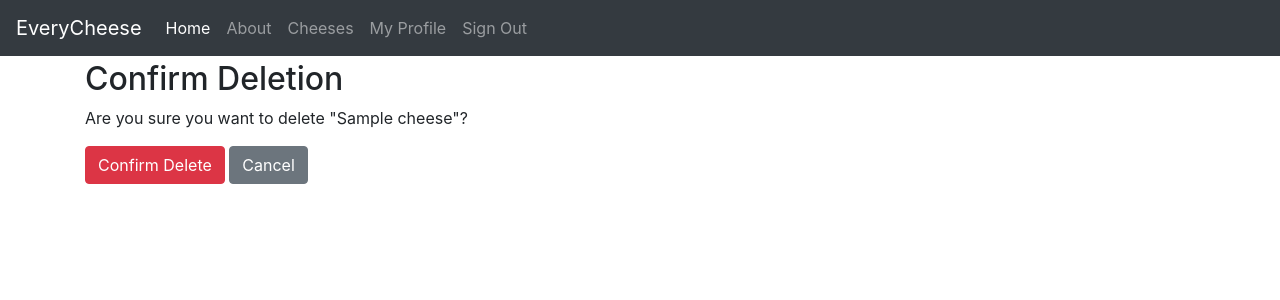
After one commit to ShivaniAle/everycheese, a Django app: a page that uses everycheese/templates/cheeses/cheese_confirm_delete.html in a window 1280 px wide. The commit adds this page. Shown: the top 300 px of the page. Run offline with Django 3.2, Linux system fonts and the light colour scheme; a user stored in the database is signed in; tables that the repository leaves empty hold one stand-in row (values such as "Sample post"); some libraries are stand-ins or nearby versions.

Commit message:
Add delete button to delete the cheeses

```diff
--- a/config/urls.py
+++ b/config/urls.py
@@ -4,6 +4,14 @@ from django.conf.urls.static import static
 from django.contrib import admin
 from django.views.generic import TemplateView
 from django.views import defaults as default_views
+from everycheese.cheeses.views import (
+    CheeseCreateView,
+    CheeseUpdateView,
+    CheeseDetailView,
+    CheeseListView,
+    CheeseDeleteView,
+)
+
 
 urlpatterns = [
     path(
--- a/everycheese/cheeses/urls.py
+++ b/everycheese/cheeses/urls.py
@@ -2,9 +2,11 @@ from django.urls import path
 
 from . import views
 
+
 app_name = "cheeses"
 
 urlpatterns = [
+
     path(
         route='add/',
         view=views.CheeseCreateView.as_view(),
@@ -25,6 +27,11 @@ urlpatterns = [
         view=views.CheeseListView.as_view(),
         name='list'
     ),
+     path(
+        route='<slug:slug>/delete/',
+        view=views.CheeseDeleteView.as_view(),
+        name='delete'
+    ),
 
 
 ]
--- a/everycheese/cheeses/views.py
+++ b/everycheese/cheeses/views.py
@@ -2,8 +2,10 @@ from django.shortcuts import render
 from django.urls import reverse
 from django.views.generic import (ListView, DetailView, CreateView, UpdateView)
 from django.views.generic.edit import CreateView
+from django.views.generic.edit import DeleteView
 from django.contrib.auth.mixins import LoginRequiredMixin
-
+from django.urls import reverse_lazy
+from everycheese.cheeses.models import Cheese
 
 from .models import Cheese
 
@@ -13,6 +15,12 @@ class CheeseListView(ListView):
 class CheeseDetailView(DetailView):
     model = Cheese
     context_object_name = 'cheese'
+
+class CheeseDeleteView(LoginRequiredMixin, DeleteView):
+    model = Cheese
+    success_url = reverse_lazy('cheeses:list')
+
+
 class CheeseCreateView(LoginRequiredMixin, CreateView):
     model = Cheese
     fields = [ 'name','description','firmness','country_of_origin',]
--- /dev/null
+++ b/everycheese/templates/cheeses/cheese_confirm_delete.html
@@ -0,0 +1,12 @@
+{% extends "base.html" %}
+
+{% block content %}
+  <h2>Confirm Deletion</h2>
+  <p>Are you sure you want to delete "{{ cheese.name }}"?</p>
+
+  <form method="post">
+    {% csrf_token %}
+    <button type="submit" class="btn btn-danger">Confirm Delete</button>
+    <a href="{% url 'cheeses:detail' cheese.pk %}" class="btn btn-secondary">Cancel</a>
+  </form>
+{% endblock %}
--- a/everycheese/templates/cheeses/cheese_detail.html
+++ b/everycheese/templates/cheeses/cheese_detail.html
@@ -12,6 +12,11 @@
             role="button">
                 Update
         </a>
+
+        <form method="post" action="{% url 'cheeses:delete' cheese.slug %}" style="display: inline;">
+            {% csrf_token %}
+            <button type="submit" class="btn btn-danger">Delete</button>
+        </form>
     </p>
 
 
```
Also changed, not shown: everycheese/templates/cheeses/cheese_list.html (+7 -0 lines).
